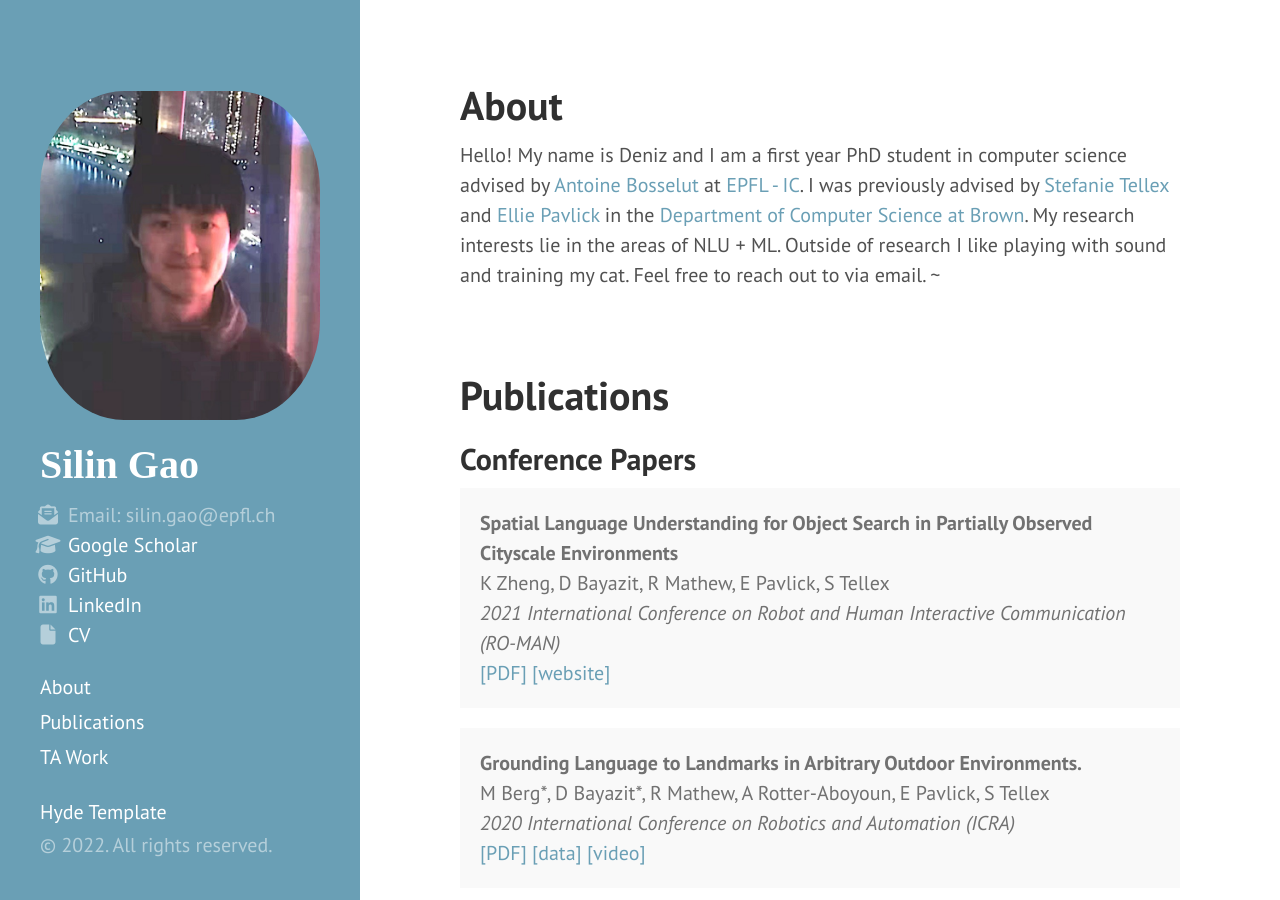
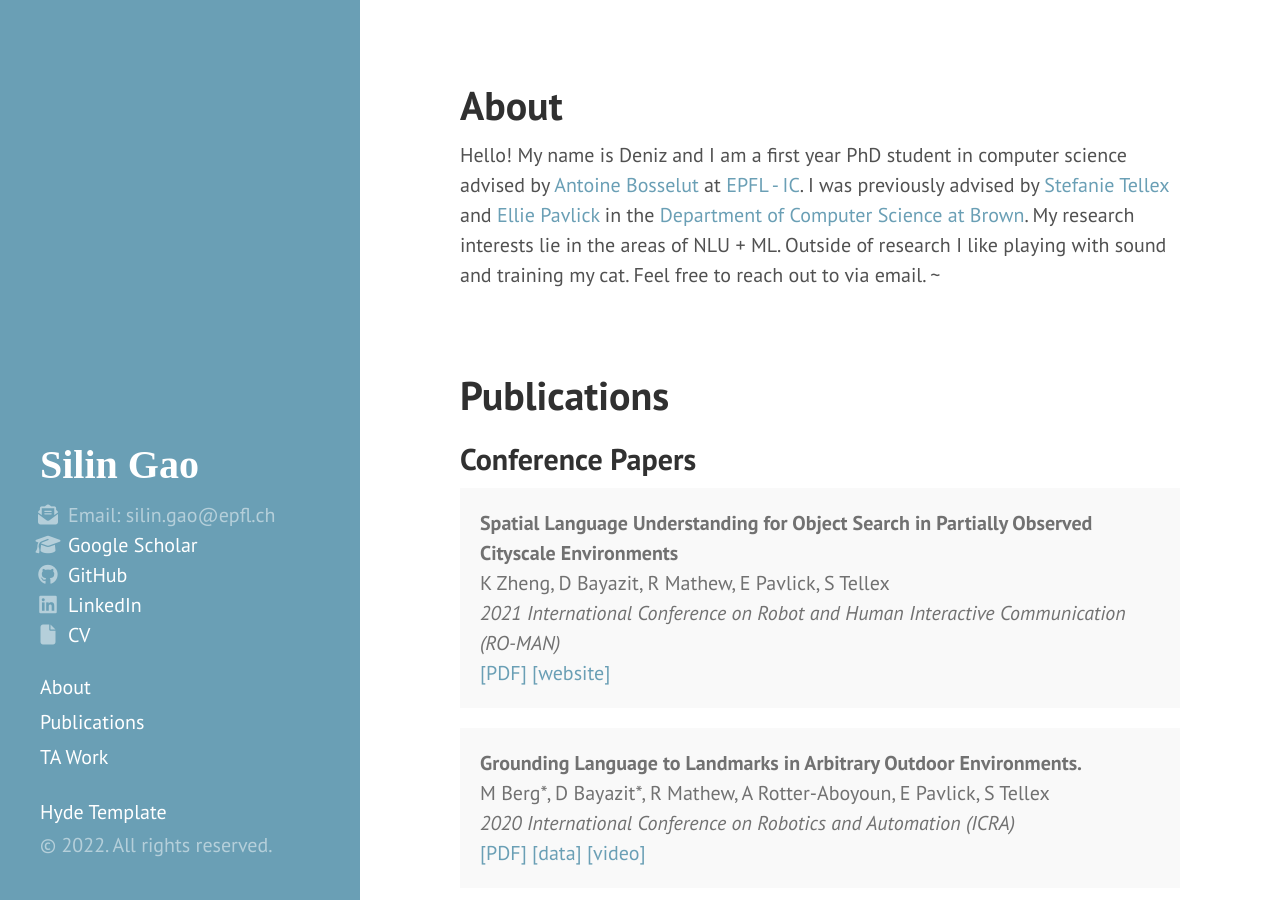
Before and after one commit to Silin159/SilinGao, a Jekyll site: the page built from index.html, in a window 1280 px wide and 900 px high. Built offline with Jekyll 4.4.1, drawn with Linux system fonts in a browser that asks for light colours; nearby versions of some CDN libraries; the list of posts is cut into pages by our own code.

Commit message:
Update sidebar.html

```diff
--- a/_includes/sidebar.html
+++ b/_includes/sidebar.html
@@ -2,7 +2,7 @@
   <div class="container sidebar-sticky">
     <div class="sidebar-about">
       <!-- Avatar Image -->
-      <img src="/public/photo.jpg" alt="Avatar" class="avatar">
+      <!-- <img src="/public/photo.jpg" alt="Avatar" class="avatar"> -->
 
       <!-- Title -->
       <h1>
```
